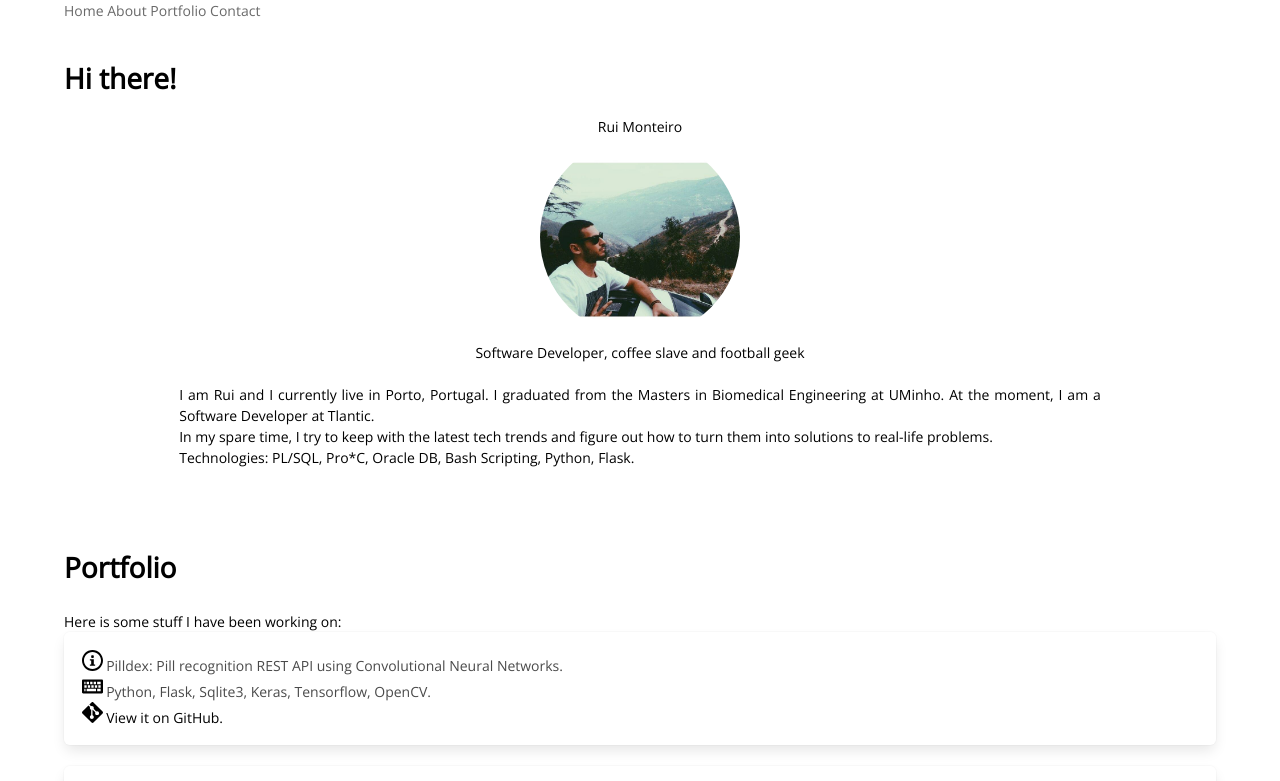
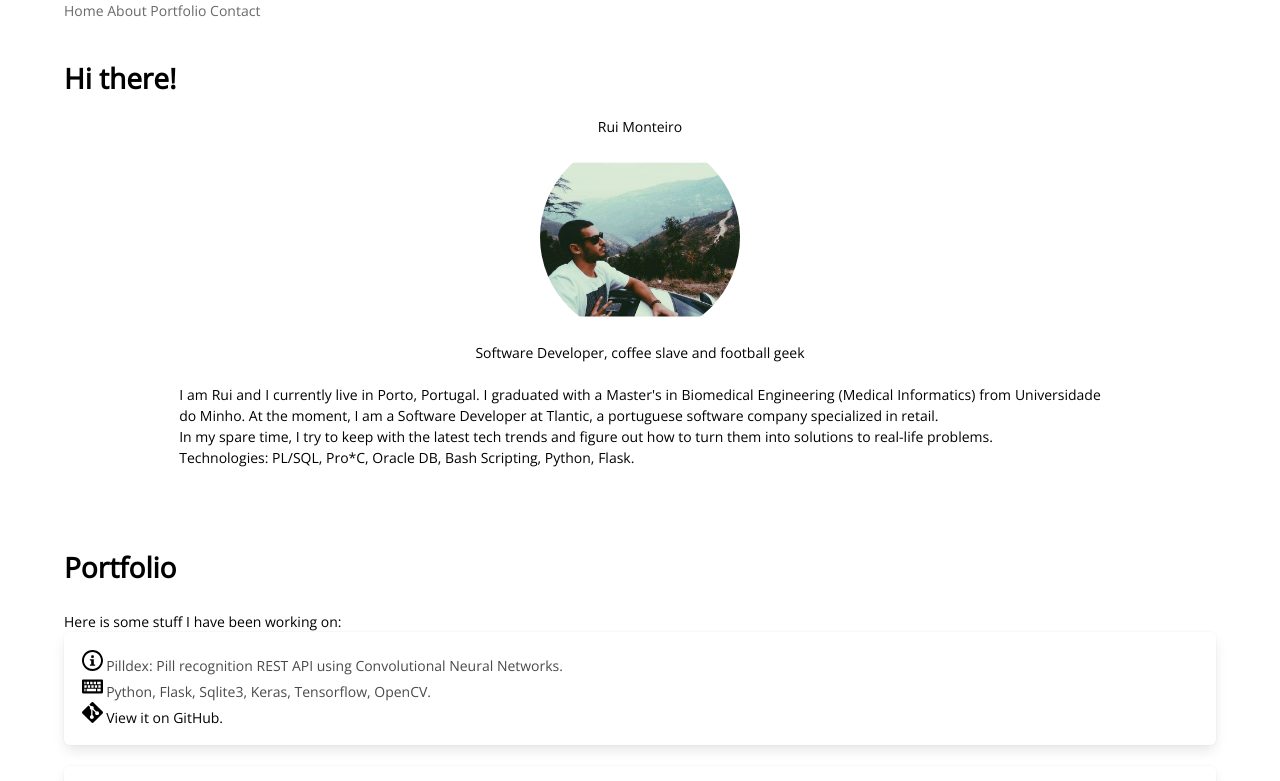
Before and after one commit to ruifgmonteiro/ruifgmonteiro.github.io, a plain HTML site: page index.html in a window 1280 px wide. Shown: the top 781 px of the page. Drawn offline with nearby package versions, Linux system fonts and the light colour scheme.

Commit message:
graduate

```diff
--- a/index.html
+++ b/index.html
@@ -72,9 +72,9 @@
                 <p class="intro">
                     I am Rui and I currently live in Porto, Portugal.
 
-                    I graduated from the Masters in Biomedical Engineering at UMinho.
+                    I graduated with a Master's in Biomedical Engineering (Medical Informatics) from Universidade do Minho.
 
-                    At the moment, I am a Software Developer at Tlantic.
+                    At the moment, I am a Software Developer at Tlantic, a portuguese software company specialized in retail.
                 </p>
                 <p class="free-time">
                     In my spare time, I try to keep with the latest tech trends and figure out how to turn them into solutions to real-life problems.
```
